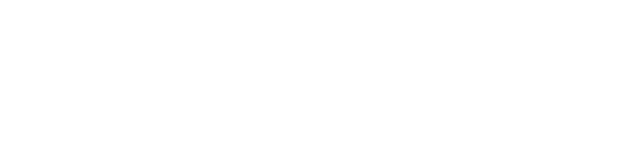
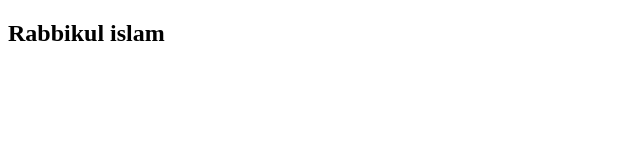
Before and after one commit to rabbikulislam/newgithub, a plain HTML site: page index.html in a window 1280 px wide. Shown: the whole page, without its empty margins (0-640 px from the left). Drawn offline with Linux system fonts and the light colour scheme.

Commit message:
h2 tag er bebohar

```diff
--- a/index.html
+++ b/index.html
@@ -7,6 +7,8 @@
     <title>Document</title>
 </head>
 <body>
-    <h2></h2>
+    <h2>Rabbikul islam
+
+    </h2>
 </body>
 </html>
```
